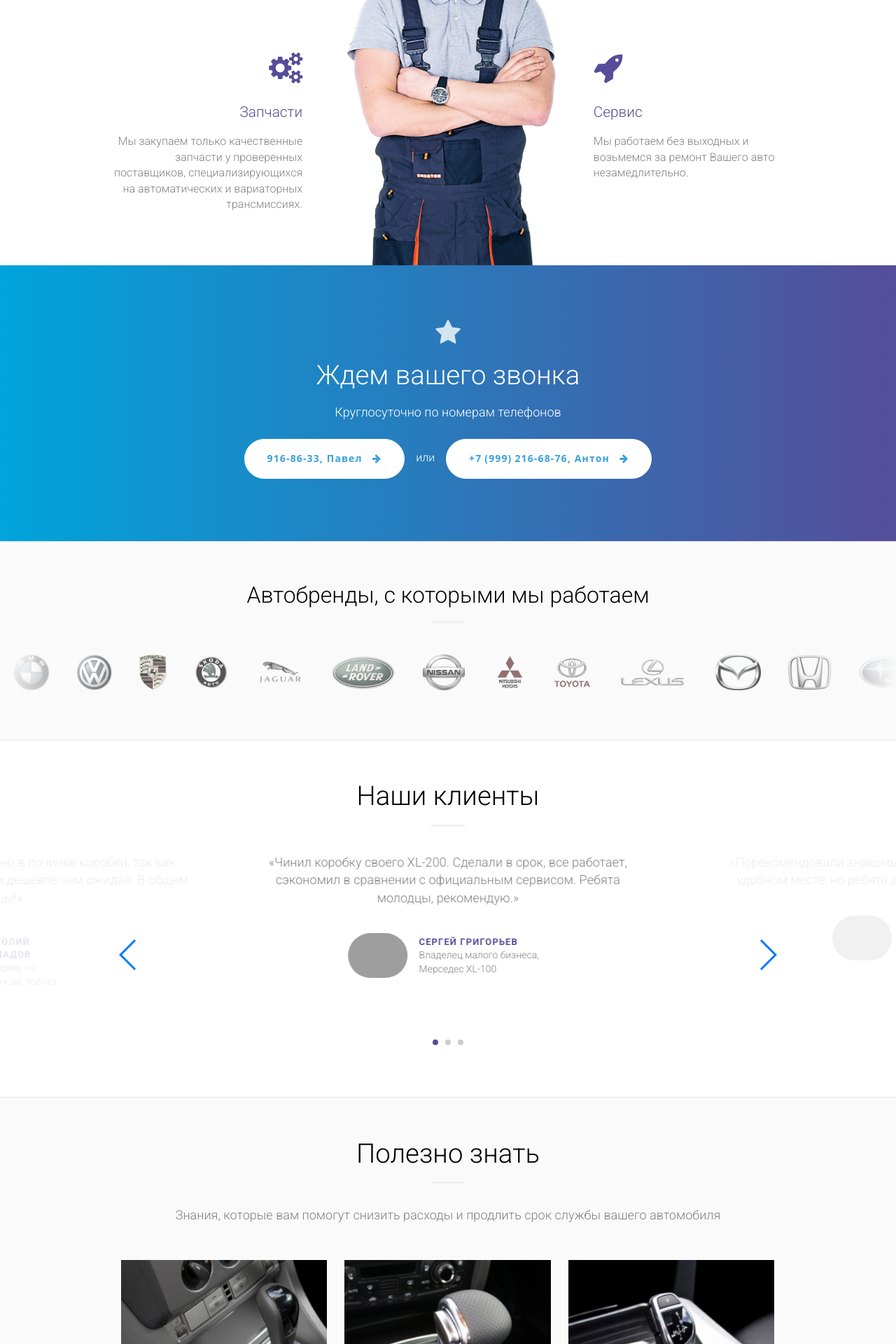
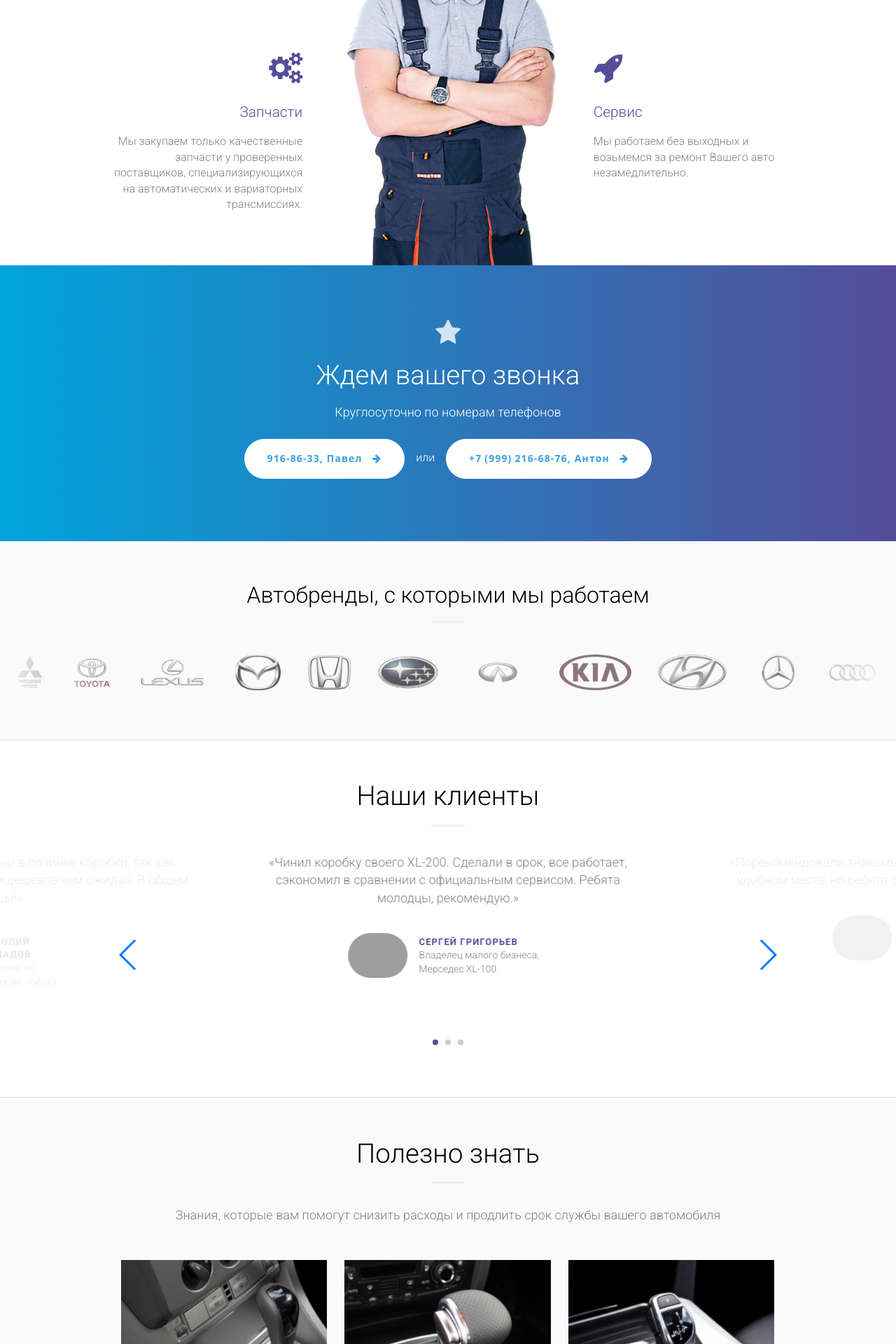
Before and after one commit to web-being/proakpp, a Jekyll site: the page built from index.html, in a window 1280 px wide. Shown: the part 2340-4260 px from the top of the page at 70% size. Built offline with Jekyll 4.4.1, drawn with Linux system fonts in a browser that asks for light colours; grey boxes are pictures that could not be loaded.

Commit message:
Update brands

```diff
--- a/_includes/brands.html
+++ b/_includes/brands.html
@@ -30,7 +30,13 @@
 				<img src="assets/subaru.png" title="Subaru" alt="Subaru" class="section-brand-image"/>
 			</div>
 			<div class="swiper-slide section-brand">
-				<img src="assets/kia.png" title="Kia" alt="kia" class="section-brand-image"/>
+				<img src="assets/infiniti.png" title="Infiniti" alt="Infiniti" class="section-brand-image"/>
+			</div>
+			<div class="swiper-slide section-brand">
+				<img src="assets/kia.png" title="Kia" alt="Kia" class="section-brand-image"/>
+			</div>
+			<div class="swiper-slide section-brand">
+				<img src="assets/hyundai.png" title="Hyundai" alt="Hyundai" class="section-brand-image"/>
 			</div>
 			<div class="swiper-slide section-brand">
 				<img src="assets/mercedes.png" title="Mercedes" alt="Mercedes" class="section-brand-image"/>
@@ -45,6 +51,9 @@
 				<img src="assets/vw.png" title="VolksWagen" alt="VolksWagen" class="section-brand-image"/>
 			</div>
 			<div class="swiper-slide section-brand">
+				<img src="assets/opel.png" title="Opel" alt="Opel" class="section-brand-image"/>
+			</div>
+			<div class="swiper-slide section-brand">
 				<img src="assets/porsche.png" title="Porsche" alt="Porsche" class="section-brand-image"/>
 			</div>
 			<div class="swiper-slide section-brand">
@@ -52,6 +61,15 @@
 			</div>
 			<div class="swiper-slide section-brand">
 				<img src="assets/jaguar.png" title="Jaguar" alt="Jaguar" class="section-brand-image"/>
+			</div>
+			<div class="swiper-slide section-brand">
+				<img src="assets/peugeut.png" title="Peugeut" alt="Peugeut" class="section-brand-image"/>
+			</div>
+			<div class="swiper-slide section-brand">
+				<img src="assets/renault.png" title="Renault" alt="Renault" class="section-brand-image"/>
+			</div>
+			<div class="swiper-slide section-brand">
+				<img src="assets/citroen.png" title="Citroen" alt="Citroen" class="section-brand-image"/>
 			</div>
 		</div>
 	</div>
--- a/assets/index.css
+++ b/assets/index.css
@@ -652,13 +652,15 @@
 	max-height: 3.2rem;
 	filter: grayscale(80%);
 	opacity: .66;
-	transition: .3s ease-out;
+	transition: .25s ease-out;
 }
 .section-brands:hover .section-brand-image {
 	filter: grayscale(0%);
 	opacity: 1;
 }
-
+.section-brand-image:hover {
+	transform: scale(1.25);
+}
 
 
 
```
Also changed, not shown: other parts of _includes/brands.html (+2 -0 lines).
